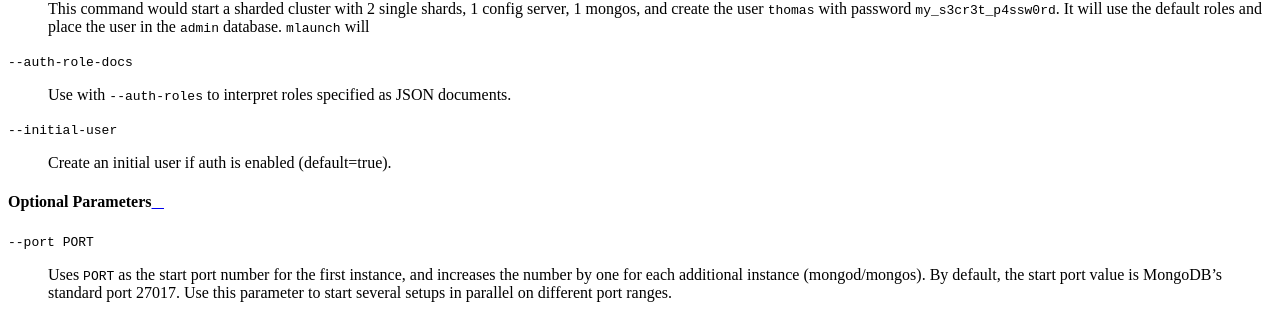
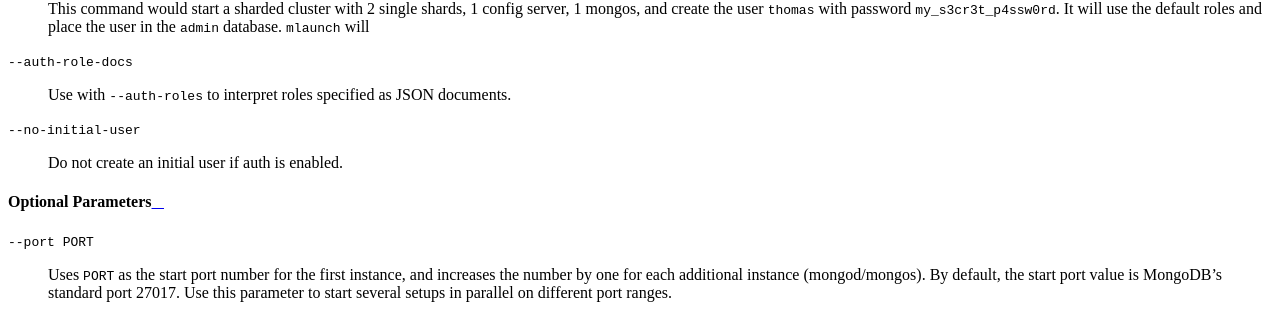
Before and after one commit to rueckstiess/mtools, a Sphinx documentation site: the page built from doc/mlaunch.rst, in a window 1280 px wide and 900 px high, scrolled down 5069 px. Shown: the part 137-452 px from the top of the window. Built offline with Sphinx 7.4.7 and the Read the Docs theme 2.0.0, drawn with Linux system fonts in a browser that asks for light colours; some of the changed text lies outside the part shown.

Commit message:
Clarify description for --no-initial-user

```diff
--- a/doc/mlaunch.rst
+++ b/doc/mlaunch.rst
@@ -99,7 +99,7 @@ Usage
                 [--hostname HOSTNAME] [--auth] [--username USERNAME]
                 [--password PASSWORD] [--auth-db DB]
                 [--auth-roles [ROLE [ROLE ...]]] [--auth-role-docs]
-                [--initial-user] [--sslCAFile SSLCAFILE]
+                [--no-initial-user] [--sslCAFile SSLCAFILE]
                 [--sslCRLFile SSLCRLFILE] [--sslAllowInvalidHostnames]
                 [--sslAllowInvalidCertificates]
                 [--sslMode {disabled,allowSSL,preferSSL,requireSSL}]
@@ -328,8 +328,8 @@ Authentication Parameters
 ``--auth-role-docs``
    Use with ``--auth-roles`` to interpret roles specified as JSON documents.
 
-``--initial-user``
-   Create an initial user if auth is enabled (default=true).
+``--no-initial-user``
+   Do not create an initial user if auth is enabled.
 
 Optional Parameters
 ^^^^^^^^^^^^^^^^^^^
```
Also changed, not shown: 1 other file.
